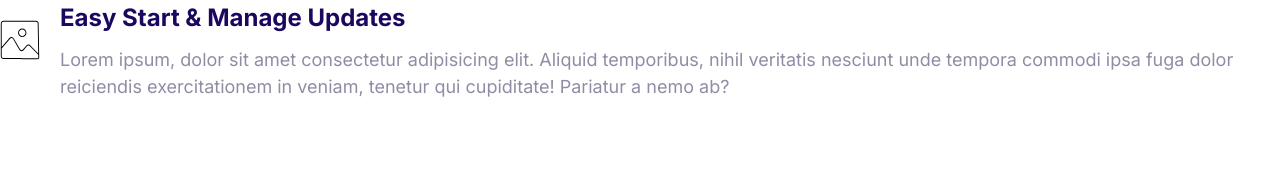
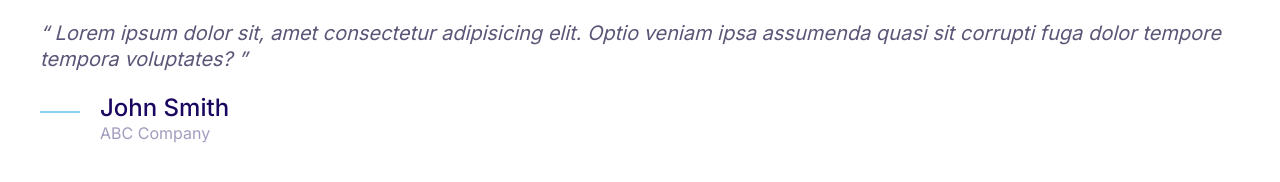
Before and after one commit to leoordonio17/first-app, a plain HTML site: page index.html in a window 1280 px wide. Drawn offline with Linux system fonts and the light colour scheme.

Commit message:
Build a quote component.

```diff
--- a/css/styles.css
+++ b/css/styles.css
@@ -4,6 +4,7 @@
     --color-accent: #ff3400;
     --color-headings: #1b0760;
     --color-body: #918ca4;
+    --color-body-darker: #5c5577;
     --color-border: #ccc;
     --border-radius: 30px;
 }
@@ -388,3 +389,55 @@ a {
 .media__image {
     margin-top: 2rem;
 }
+
+/* Quotes */
+
+.quote {
+    font-size: 3rem;
+    font-style: italic;
+    color: var(--color-body-darker);
+    line-height: 1.3;
+}
+
+.quote__text::before {
+    content: open-quote;
+}
+
+.quote__text::after {
+    content: close-quote;
+}
+
+.quote__author {
+    font-size: 3rem;
+    font-weight: 500;
+    font-style: normal;
+    margin-bottom: 0;
+}
+
+.quote__organization {
+    color: var(--color-headings);
+    opacity: .4;
+    font-size: 2rem;
+    font-style: normal;
+}
+
+.quote__line {
+    position: relative;
+    bottom: 20px;
+}
+
+@media screen and (min-width: 1024px){
+
+.quote {
+    font-size: 2rem;
+}
+
+.quote__author {
+    font-size: 2.4rem;
+}
+
+.quote__organization {
+    font-size: 1.6rem;
+}
+
+}
--- a/index.html
+++ b/index.html
@@ -14,21 +14,24 @@
     />
   </head>
   <body>
+    <blockquote class="quote">
+      <p class="quote__text">
+        Lorem ipsum dolor sit, amet consectetur adipisicing elit. Optio veniam
+        ipsa assumenda quasi sit corrupti fuga dolor tempore tempora voluptates?
+      </p>
+      <footer>
         <div class="media">
           <div class="media__image">
-        <svg class="icon icon--primary">
-          <use xlink:href="images/sprite.svg#snap"></use>
+            <svg class="icon icon--primary quote__line">
+              <use xlink:href="images/sprite.svg#line"></use>
             </svg>
           </div>
           <div class="media__body">
-        <h3 class="media__title">Easy Start & Manage Updates</h3>
-        <p>
-          Lorem ipsum, dolor sit amet consectetur adipisicing elit. Aliquid
-          temporibus, nihil veritatis nesciunt unde tempora commodi ipsa fuga
-          dolor reiciendis exercitationem in veniam, tenetur qui cupiditate!
-          Pariatur a nemo ab?
-        </p>
+            <h3 class="media__title quote__author">John Smith</h3>
+            <p class="quote__organization">ABC Company</p>
           </div>
         </div>
+      </footer>
+    </blockquote>
   </body>
 </html>
```
Also changed, not shown: components/quotes.html (added, +19 -0 lines), components/media-objects.html (renamed from components/media_objects.html). Lines whose indentation alone changed are shown as unchanged.
